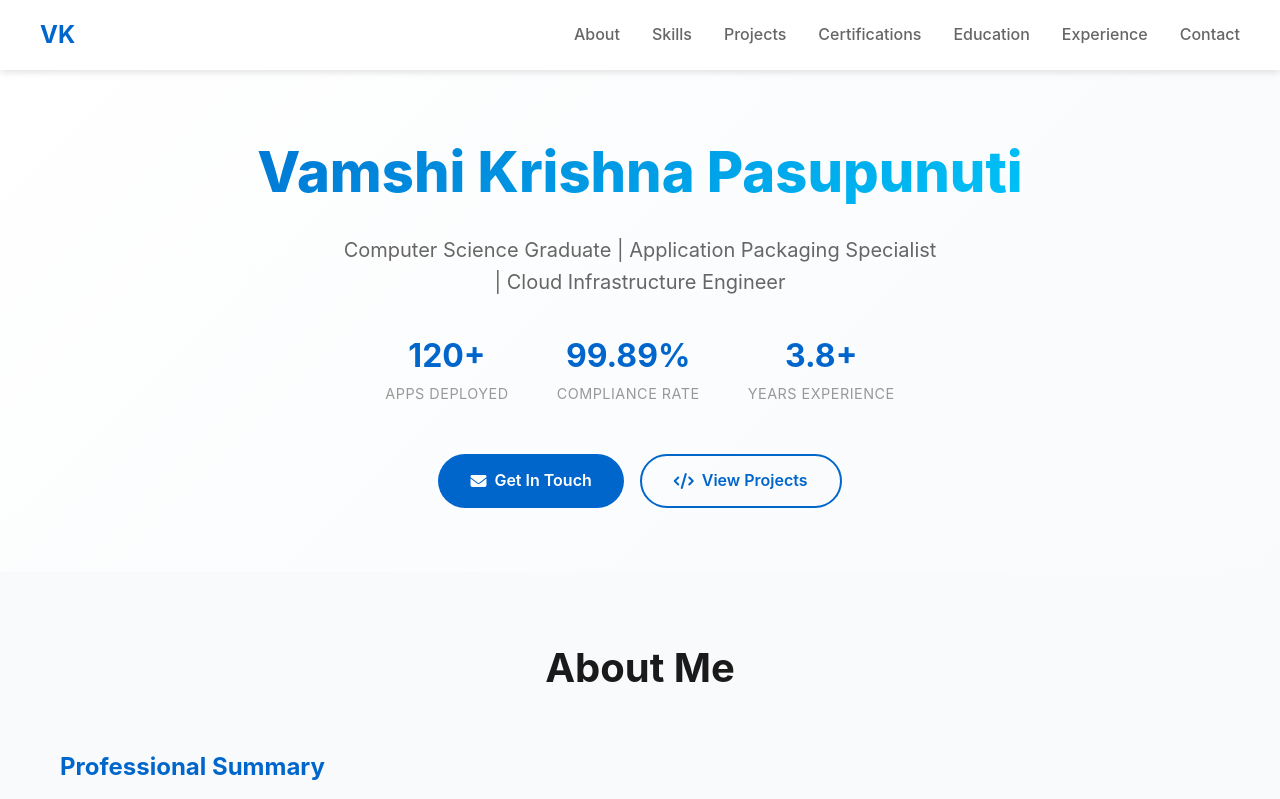
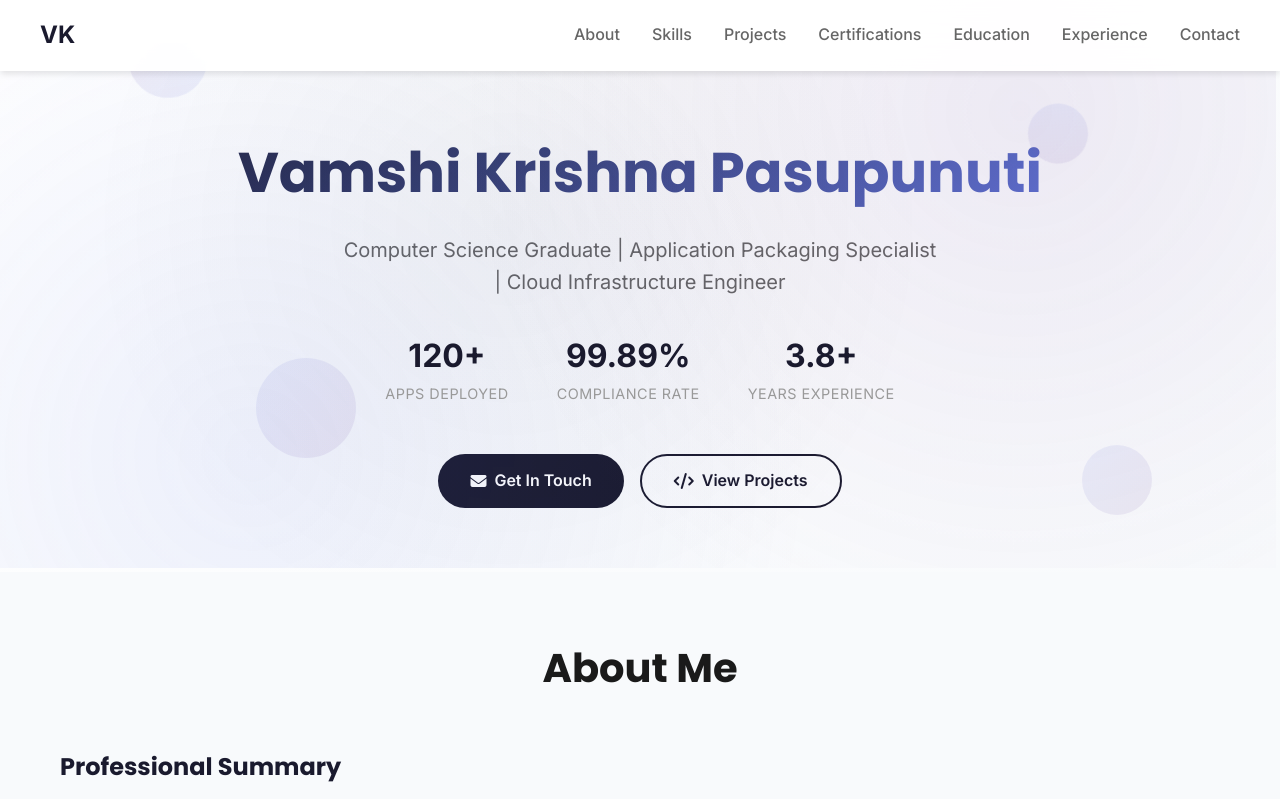
Before and after one commit to PVamshiKrishna1/ApplicationPackagerResume, a plain HTML site: page index.html in a window 1280 px wide. Shown: the top 799 px of the page. Drawn offline with nearby package versions, Linux system fonts and the light colour scheme.

Commit message:
poll 2nd

```diff
--- a/index.html
+++ b/index.html
@@ -7,6 +7,9 @@
     <title>Vamshi Krishna Pasupunuti - Portfolio</title>
     <link href="https://cdnjs.cloudflare.com/ajax/libs/font-awesome/6.4.0/css/all.min.css" rel="stylesheet">
     <link rel="stylesheet" href="https://cdnjs.cloudflare.com/ajax/libs/animate.css/4.1.1/animate.min.css" />
+    <link rel="preconnect" href="https://fonts.googleapis.com">
+    <link rel="preconnect" href="https://fonts.gstatic.com" crossorigin>
+    <link href="https://fonts.googleapis.com/css2?family=Inter:wght@300;400;500;600;700&family=Poppins:wght@300;400;500;600;700&display=swap" rel="stylesheet">
     <style>
         * {
             margin: 0;
@@ -22,9 +25,10 @@
 }
 
         :root {
-            --primary: #0066cc;
-            --primary-dark: #004d99;
-            --accent: #00d4ff;
+            --primary: #1a1a2e;
+            --primary-dark: #16213e;
+            --accent: #667eea;
+            --accent-dark: #764ba2;
             --text-primary: #1a1a1a;
             --text-secondary: #666;
             --text-light: #999;
@@ -37,11 +41,15 @@
         }
 
         body {
-            font-family: -apple-system, BlinkMacSystemFont, 'Segoe UI', Roboto, Oxygen, Ubuntu, Cantarell, sans-serif;
+            font-family: 'Inter', -apple-system, BlinkMacSystemFont, 'Segoe UI', Roboto, Oxygen, Ubuntu, Cantarell, sans-serif;
             line-height: 1.6;
             color: var(--text-primary);
             background: var(--bg-secondary);
             scroll-behavior: smooth;
+        }
+
+        h1, h2, h3, h4, h5, h6 {
+            font-family: 'Poppins', sans-serif;
         }
 
         .container {
@@ -52,14 +60,28 @@
 
         /* Header */
         .header {
-            background: var(--bg-primary);
+            background: rgba(255, 255, 255, 0.95);
             box-shadow: var(--shadow);
             position: fixed;
             top: 0;
             left: 0;
             right: 0;
             z-index: 1000;
-            backdrop-filter: blur(10px);
+            backdrop-filter: blur(20px);
+            -webkit-backdrop-filter: blur(20px);
+            border-bottom: 1px solid rgba(255, 255, 255, 0.2);
+        }
+
+        /* Progress Bar */
+        .progress-bar {
+            position: absolute;
+            bottom: 0;
+            left: 0;
+            height: 3px;
+            background: linear-gradient(90deg, var(--accent), var(--accent-dark));
+            width: 0%;
+            transition: width 0.3s ease;
+            z-index: 1001;
         }
 
         .nav {
@@ -97,6 +119,102 @@
             padding: 8rem 0 4rem;
             text-align: center;
             background: linear-gradient(135deg, var(--bg-primary) 0%, var(--bg-secondary) 100%);
+            position: relative;
+            overflow: hidden;
+        }
+
+        .hero::before {
+            content: '';
+            position: absolute;
+            top: 0;
+            left: 0;
+            right: 0;
+            bottom: 0;
+            background:
+                radial-gradient(circle at 20% 80%, rgba(102, 126, 234, 0.1) 0%, transparent 50%),
+                radial-gradient(circle at 80% 20%, rgba(118, 75, 162, 0.1) 0%, transparent 50%),
+                radial-gradient(circle at 40% 40%, rgba(26, 26, 46, 0.05) 0%, transparent 50%);
+            animation: backgroundShift 20s ease-in-out infinite;
+        }
+
+        .hero-background {
+            position: absolute;
+            top: 0;
+            left: 0;
+            right: 0;
+            bottom: 0;
+            overflow: hidden;
+            pointer-events: none;
+        }
+
+        .floating-shape {
+            position: absolute;
+            background: linear-gradient(135deg, var(--accent), var(--accent-dark));
+            border-radius: 50%;
+            opacity: 0.1;
+            animation: float 15s ease-in-out infinite;
+        }
+
+        .floating-shape:nth-child(1) {
+            width: 80px;
+            height: 80px;
+            top: 10%;
+            left: 10%;
+            animation-delay: 0s;
+        }
+
+        .floating-shape:nth-child(2) {
+            width: 60px;
+            height: 60px;
+            top: 20%;
+            right: 15%;
+            animation-delay: 5s;
+        }
+
+        .floating-shape:nth-child(3) {
+            width: 100px;
+            height: 100px;
+            bottom: 20%;
+            left: 20%;
+            animation-delay: 10s;
+        }
+
+        .floating-shape:nth-child(4) {
+            width: 70px;
+            height: 70px;
+            bottom: 10%;
+            right: 10%;
+            animation-delay: 15s;
+        }
+
+        @keyframes backgroundShift {
+            0%, 100% {
+                transform: translateX(0) translateY(0);
+            }
+            25% {
+                transform: translateX(-10px) translateY(-10px);
+            }
+            50% {
+                transform: translateX(10px) translateY(10px);
+            }
+            75% {
+                transform: translateX(-5px) translateY(5px);
+            }
+        }
+
+        @keyframes float {
+            0%, 100% {
+                transform: translateY(0px) rotate(0deg);
+            }
+            25% {
+                transform: translateY(-20px) rotate(90deg);
+            }
+            50% {
+                transform: translateY(-40px) rotate(180deg);
+            }
+            75% {
+                transform: translateY(-20px) rotate(270deg);
+            }
         }
 
         .hero-content h1 {
@@ -706,6 +824,7 @@
 <body>
     <!-- Header -->
     <header class="header aos-fade">
+        <div class="progress-bar"></div>
         <nav class="nav container">
             <div class="logo">VK</div>
             <ul class="nav-links">
@@ -724,6 +843,12 @@
 
     <!-- Hero Section -->
     <section class="hero aos-slide-up">
+        <div class="hero-background">
+            <div class="floating-shape"></div>
+            <div class="floating-shape"></div>
+            <div class="floating-shape"></div>
+            <div class="floating-shape"></div>
+        </div>
         <div class="container">
             <div class="hero-content fade-in-up">
                 <h1>Vamshi Krishna Pasupunuti</h1>
@@ -1343,6 +1468,19 @@
             typeWriter(heroTitle, originalText, 100);
         });
 
+        // Progress bar functionality
+        const progressBar = document.querySelector('.progress-bar');
+
+        function updateProgressBar() {
+            const scrollTop = window.pageYOffset;
+            const docHeight = document.documentElement.scrollHeight - window.innerHeight;
+            const scrollPercent = (scrollTop / docHeight) * 100;
+            progressBar.style.width = scrollPercent + '%';
+        }
+
+        window.addEventListener('scroll', updateProgressBar);
+        window.addEventListener('load', updateProgressBar);
+
     </script>
 </body>
 
```
Also changed, not shown: 2 other files.
